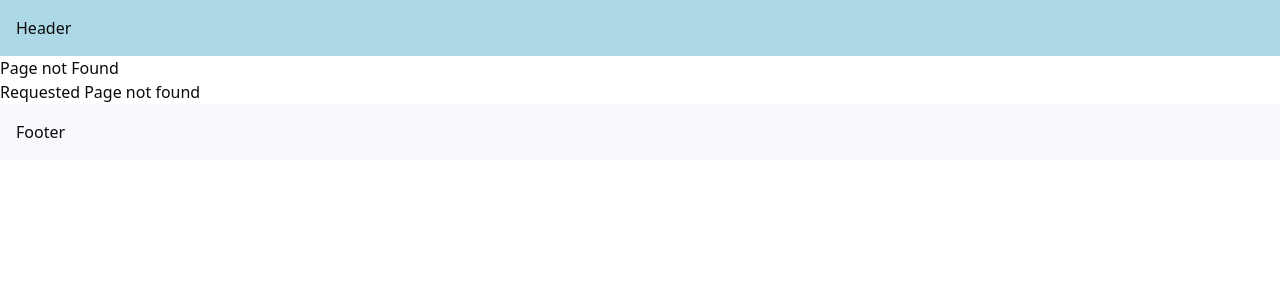
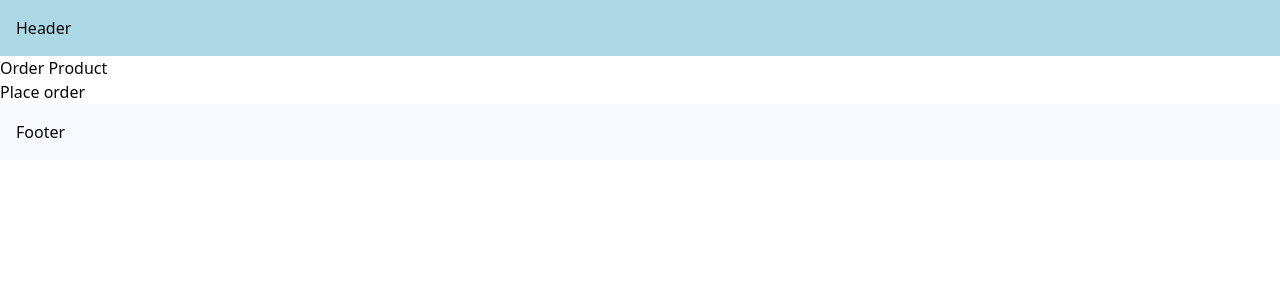
Before and after one commit to Hamza160/nextjs-tut, a Next.js app: page /order-product in a window 1280 px wide. Before the commit this address had no page. Shown: the top 300 px of the page. Built offline with nearby package versions, Linux system fonts and the light colour scheme.

Commit message:
useRouter and Redirect Done

```diff
--- /dev/null
+++ b/src/app/order-product/page.tsx
@@ -0,0 +1,16 @@
+"use client"
+import {useRouter} from 'next/navigation'
+export default function OrderProductPage() {
+    const router = useRouter()
+    const handleClick = () => {
+        console.log('Placing your order')
+        // router.push('/')
+        router.replace('/')
+    }
+    return (
+        <>
+            <h1>Order Product</h1>
+            <button onClick={handleClick}>Place order</button>
+        </>
+    )
+}
--- a/src/app/products/[productId]/reviews/[reviewId]/page.tsx
+++ b/src/app/products/[productId]/reviews/[reviewId]/page.tsx
@@ -1,4 +1,4 @@
-import {notFound} from "next/navigation";
+import {redirect} from "next/navigation";
 
 export default async function ReviewDetailPage({params}:{
     params:Promise<{
@@ -8,8 +8,8 @@ export default async function ReviewDetailPage({params}:{
 }) {
     const {productId, reviewId} = await params;
 
-    if(parseInt(reviewId ) > 1000){
-        notFound();
+    if(parseInt(reviewId) > 1000){
+        redirect('/');
     }
 
     return (
```
